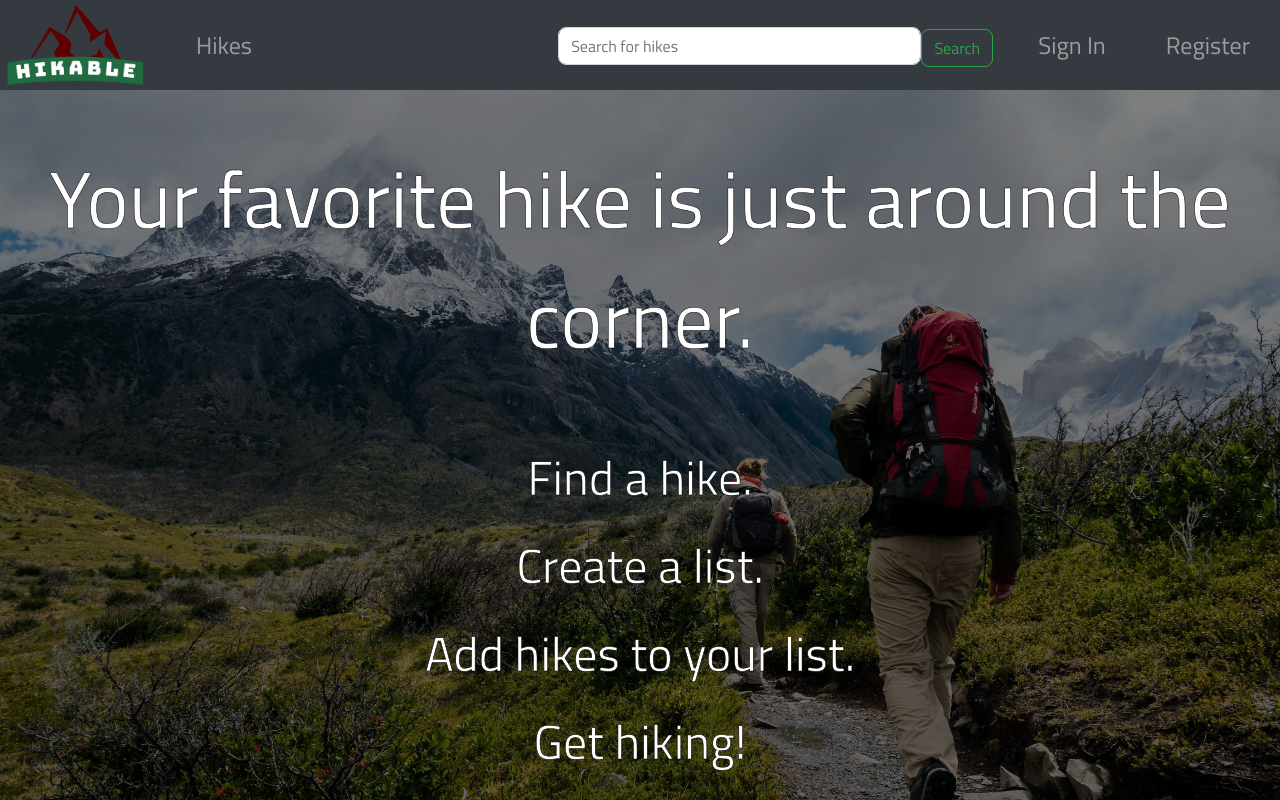
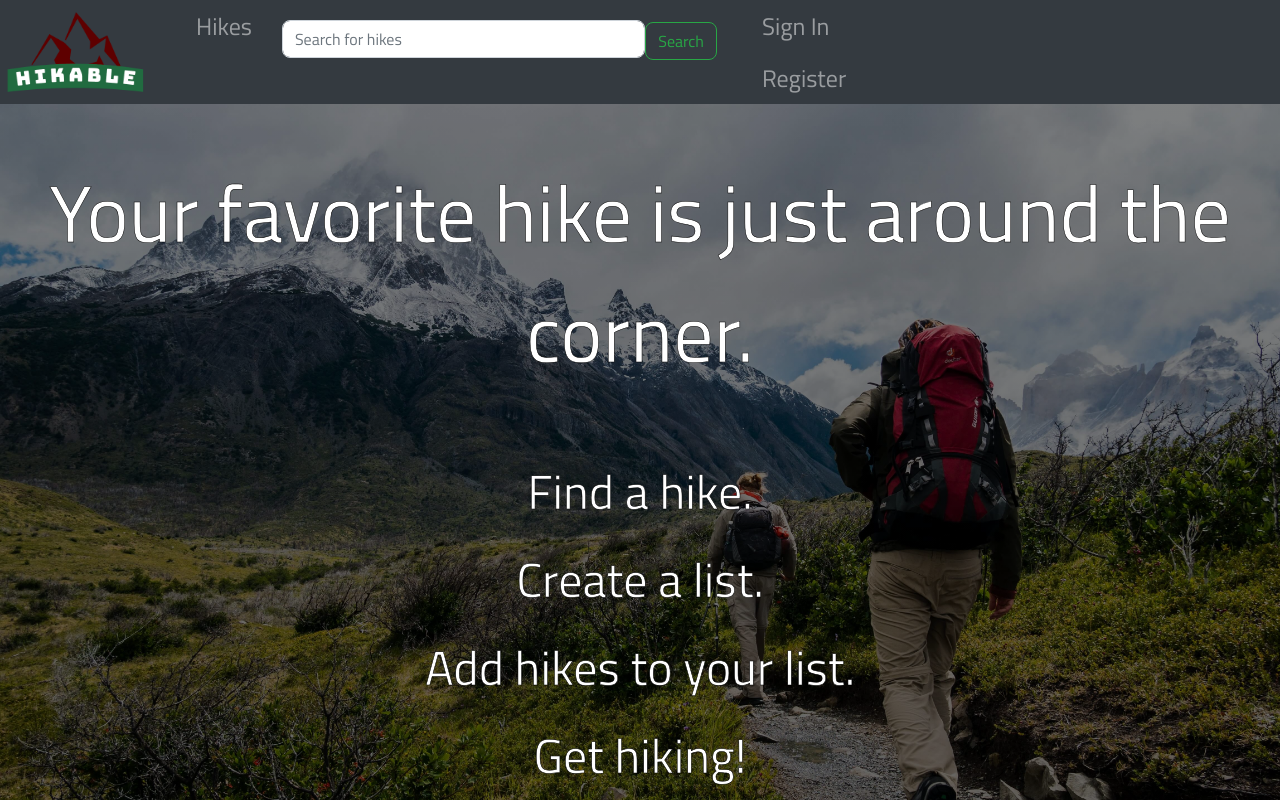
Before and after one commit to lukesherwood/hikable-frontend, a React (Create React App) app: page / in a window 1280 px wide. Shown: the top 800 px of the page. Built offline with nearby package versions, Linux system fonts and the light colour scheme; no server answers.

Commit message:
further fixing of navbar

```diff
--- a/src/components/LogoutOrLogin.js
+++ b/src/components/LogoutOrLogin.js
@@ -1,5 +1,5 @@
 import React from "react";
-import { Link, withRouter } from "react-router-dom";
+import { NavLink, withRouter } from "react-router-dom";
 import { NotificationManager } from "react-notifications";
 import { Nav } from "react-bootstrap";
 class LogoutLogin extends React.Component {
@@ -18,20 +18,29 @@ class LogoutLogin extends React.Component {
     return (
       <div>
         {!this.props.loggedIn ? (
-          <Nav variant="pills">
-            <Nav.Link as={Link} eventKey="4" to="/signIn" exact>
-              Sign In
-            </Nav.Link>
-            <Nav.Link as={Link} eventKey="5" to="/signUp" exact>
-              Register
-            </Nav.Link>
-          </Nav>
+          <>
+            <Nav.Item>
+              <Nav.Link eventKey={1} as={NavLink} to="/signIn" exact>
+                Sign In
+              </Nav.Link>
+            </Nav.Item>
+            <Nav.Item>
+              <Nav.Link eventKey={2} as={NavLink} to="/signUp" exact>
+                Register
+              </Nav.Link>
+            </Nav.Item>
+          </>
         ) : (
-          <Nav variant="pills">
-            <Nav.Link as={Link} eventKey="6" to="/signOut" onClick={this.handleClick}>
+          <Nav.Item>
+            <Nav.Link
+              eventKey={3}
+              as={NavLink}
+              to="/signOut"
+              onClick={this.handleClick}
+            >
               Sign out
             </Nav.Link>
-          </Nav>
+          </Nav.Item>
         )}
       </div>
     );
--- a/src/containers/Navbar.js
+++ b/src/containers/Navbar.js
@@ -1,5 +1,5 @@
 import React from "react";
-import { Link } from "react-router-dom";
+import { NavLink } from "react-router-dom";
 import LogoutOrLogin from "../components/LogoutOrLogin";
 import { logUserOut } from "../actions/userActions";
 import { connect } from "react-redux";
@@ -12,7 +12,7 @@ class NavbarClass extends React.Component {
     return (
       <Navbar collapseOnSelect expand="md" bg="dark" variant="dark">
         <Nav.Item>
-          <Navbar.Brand as={Link} to="/" eventKey="3">
+          <Navbar.Brand as={NavLink} to="/">
             <img src="/Hikable-logo.png" alt="" height="80" width="150" />
           </Navbar.Brand>
         </Nav.Item>
@@ -20,24 +20,24 @@ class NavbarClass extends React.Component {
         <Navbar.Collapse id="basic-navbar-nav">
           <Nav variant="pills" className="mr-auto">
             <Nav.Item>
-              <Nav.Link eventKey="1" as={Link} to="/hikes" exact>
+              <Nav.Link eventKey={4 }as={NavLink} to="/hikes" exact>
                 Hikes
               </Nav.Link>
             </Nav.Item>
             {this.props.loggedIn ? (
               <Nav.Item>
-                <Nav.Link eventKey="2" as={Link} to="/lists" exact>
+                <Nav.Link eventKey={5} as={NavLink} to="/lists" exact>
                   My Lists
                 </Nav.Link>
               </Nav.Item>
             ) : null}
-          </Nav>
           <SearchHikesForm />
           <LogoutOrLogin
             currentUser={this.props.user}
             loggedIn={this.props.loggedIn}
             logUserOut={this.props.logUserOut}
           />
+          </Nav>
         </Navbar.Collapse>
       </Navbar>
     );
--- a/src/containers/SearchHikesForm.js
+++ b/src/containers/SearchHikesForm.js
@@ -63,7 +63,6 @@ class SearchHikesForm extends Component {
               </Form.Group>
               <Form.Group className="pl-0 pr-0">
                 <Button
-                  eventKey="4"
                   variant="outline-success"
                   type="submit"
                   disabled={isSubmitting}
```
